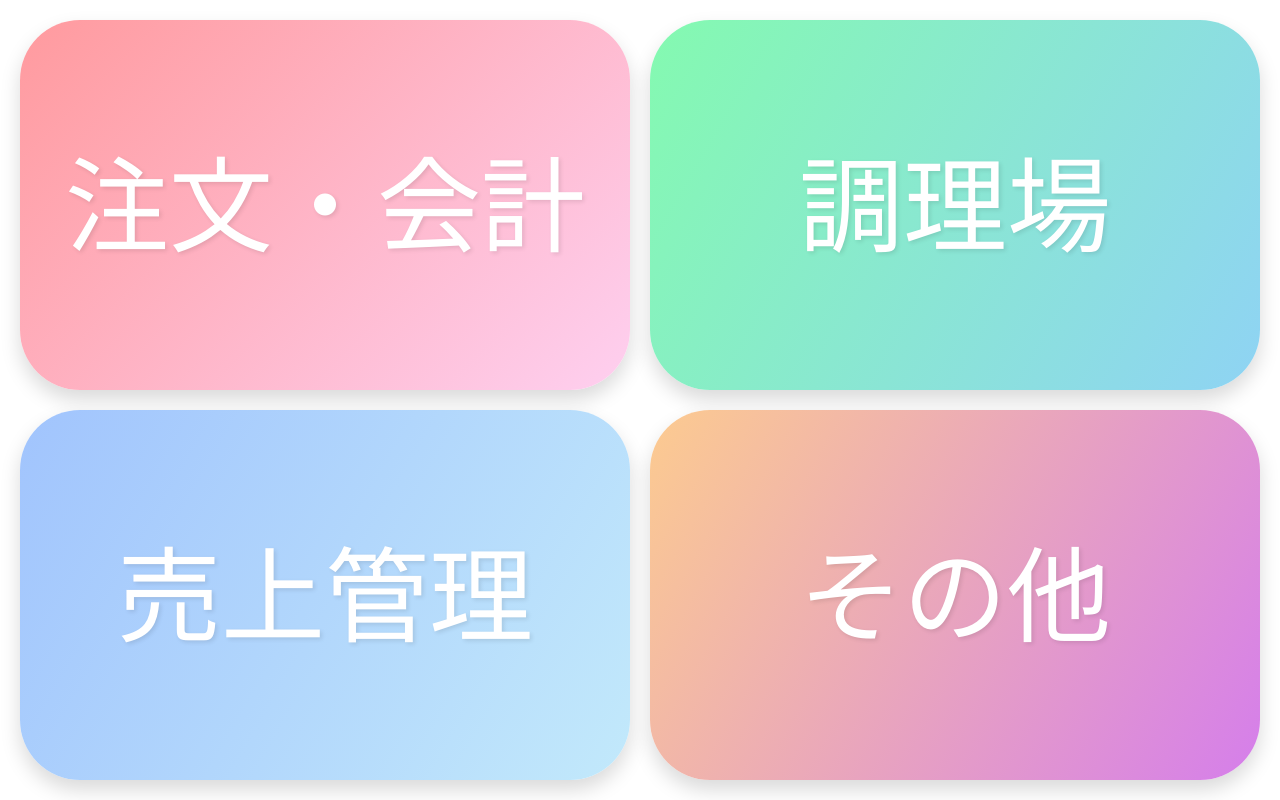
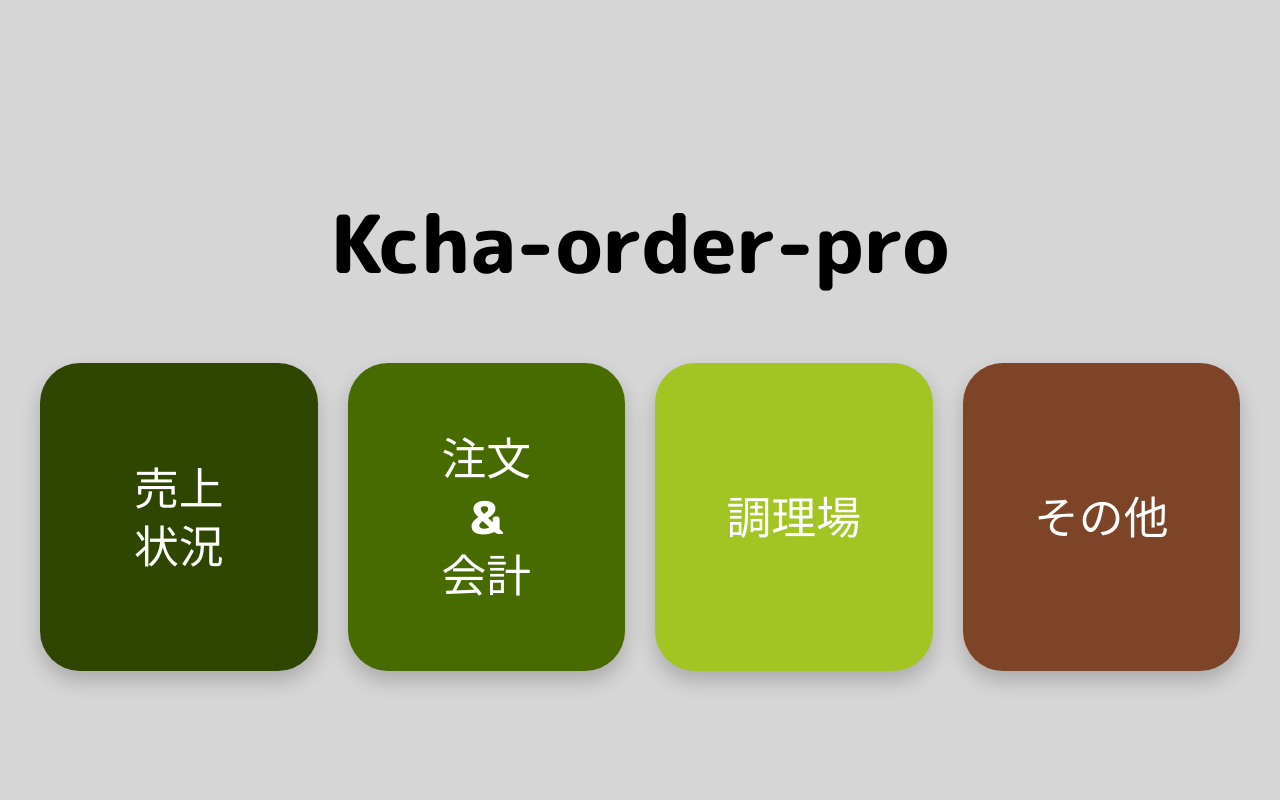
Before and after one commit to hakusaidiet-jpg/Kcha-neworder-project, a React (Vite) app: page / in a window 1280 px wide. Built offline with nearby package versions, Linux system fonts and the light colour scheme.

Commit message:
Refine: TopMenu layout like image and custom POS product colors

```diff
--- a/src/components/POS/OrderScreen.jsx
+++ b/src/components/POS/OrderScreen.jsx
@@ -3,10 +3,10 @@ import { useOrders } from '../../hooks/useOrders';
 import './OrderScreen.css';
 
 const PRODUCTS = [
-    { id: 'tea', name: 'お茶席', price: 700, color: '#81c784' },
-    { id: 'manju', name: '紅白饅頭', price: 500, color: '#ff8a80' },
-    { id: 'latte', name: '抹茶ラテ', price: 500, color: '#aed581' }, // Standard
-    { id: 'latte_topping', name: '抹茶ラテ\n(トッピング)', price: 600, color: '#f06292' }, // Special
+    { id: 'tea', name: 'お茶席', price: 700, color: '#6E6702' },
+    { id: 'manju', name: '紅白饅頭', price: 500, color: '#C05805' },
+    { id: 'latte', name: '抹茶ラテ', price: 500, color: '#2E2300' },
+    { id: 'latte_topping', name: '抹茶ラテ\n(トッピング)', price: 600, color: '#DE9501' },
 ];
 
 const OrderScreen = () => {
--- a/src/components/TopMenu.css
+++ b/src/components/TopMenu.css
@@ -1,71 +1,70 @@
+.top-menu-wrapper {
+  display: flex;
+  flex-direction: column;
+  align-items: center;
+  justify-content: center;
+  height: 100vh;
+  width: 100vw;
+  background-color: #D6D6D6;
+  /* Grey background as in image */
+  padding: 40px;
+  box-sizing: border-box;
+}
+
+.top-menu-title {
+  font-size: 5rem;
+  font-weight: 800;
+  margin-bottom: 60px;
+  color: #000;
+  font-family: inherit;
+}
+
 .top-menu-grid {
   display: grid;
-  grid-template-columns: 1fr 1fr;
-  grid-template-rows: 1fr 1fr;
-  height: 100vh;
-  width: 100vw;
-  gap: 20px;
-  /* Add whitespace between buttons */
-  padding: 20px;
-  /* Add whitespace around the edges */
-  box-sizing: border-box;
-  background-color: #fff;
-  /* White background for the gaps */
+  grid-template-columns: repeat(4, 1fr);
+  /* 4 horizontal columns */
+  width: 100%;
+  max-width: 1200px;
+  gap: 30px;
 }
 
 .menu-item {
   display: flex;
   align-items: center;
   justify-content: center;
-  font-size: 6.5rem;
-  /* Massive text */
+  font-size: 2.8rem;
   font-weight: 800;
-  /* Bolder */
   font-family: "M PLUS Rounded 1c", sans-serif !important;
-  /* Force font */
   text-align: center;
-  line-height: 1.1;
+  line-height: 1.3;
   color: white;
   border: none;
   cursor: pointer;
-  border-radius: 60px;
-  /* Rounded corners for 'pop' feel */
-  box-shadow: 0 10px 20px rgba(0, 0, 0, 0.15);
-  /* Soft shadow for depth */
-  transition: transform 0.2s cubic-bezier(0.25, 0.46, 0.45, 0.94), box-shadow 0.2s;
+  border-radius: 40px;
+  aspect-ratio: 0.9;
+  /* Slightly vertical cards */
+  box-shadow: 0 10px 20px rgba(0, 0, 0, 0.2);
+  transition: transform 0.2s, box-shadow 0.2s;
+  white-space: pre-wrap;
 }
 
 .menu-item:hover {
-  transform: translateY(-5px) scale(1.02);
-  box-shadow: 0 15px 30px rgba(0, 0, 0, 0.2);
-  z-index: 1;
-}
-
-.menu-item:active {
-  transform: translateY(2px) scale(0.98);
-  box-shadow: 0 5px 10px rgba(0, 0, 0, 0.1);
+  transform: translateY(-5px);
+  filter: brightness(1.1);
 }
 
 .item-1 {
-  background: linear-gradient(135deg, #ff9a9e 0%, #fecfef 99%, #fecfef 100%);
-  color: #fff;
-  text-shadow: 2px 2px 4px rgba(0, 0, 0, 0.1);
+  background-color: #2E4600;
 }
 
 .item-2 {
-  background: linear-gradient(120deg, #84fab0 0%, #8fd3f4 100%);
-  color: #fff;
-  text-shadow: 2px 2px 4px rgba(0, 0, 0, 0.1);
+  background-color: #486B00;
 }
 
 .item-3 {
-  background: linear-gradient(120deg, #a1c4fd 0%, #c2e9fb 100%);
-  color: #fff;
-  text-shadow: 2px 2px 4px rgba(0, 0, 0, 0.1);
+  background-color: #A2C523;
 }
 
 .item-4 {
-  background: linear-gradient(120deg, #fccb90 0%, #d57eeb 100%);
-  color: #fff;
-  text-shadow: 2px 2px 4px rgba(0, 0, 0, 0.1);
+  background-color: #7D4427;
 }
--- a/src/components/TopMenu.jsx
+++ b/src/components/TopMenu.jsx
@@ -6,13 +6,15 @@ const TopMenu = () => {
   const navigate = useNavigate();
 
   const menuItems = [
-    { title: '注文・会計', path: '/order', className: 'item-1' },
-    { title: '調理場', path: '/kitchen', className: 'item-2' },
-    { title: '売上管理', path: '/dashboard', className: 'item-3' },
+    { title: '売上\n状況', path: '/dashboard', className: 'item-1' },
+    { title: '注文\n&\n会計', path: '/order', className: 'item-2' },
+    { title: '調理場', path: '/kitchen', className: 'item-3' },
     { title: 'その他', path: '#', className: 'item-4' },
   ];
 
   return (
+    <div className="top-menu-wrapper">
+      <h1 className="top-menu-title">Kcha-order-pro</h1>
       <div className="top-menu-grid">
         {menuItems.map((item, index) => (
           <button
@@ -24,6 +26,7 @@ const TopMenu = () => {
           </button>
         ))}
       </div>
+    </div>
   );
 };
 
```
Lines whose indentation alone changed are shown as unchanged.
